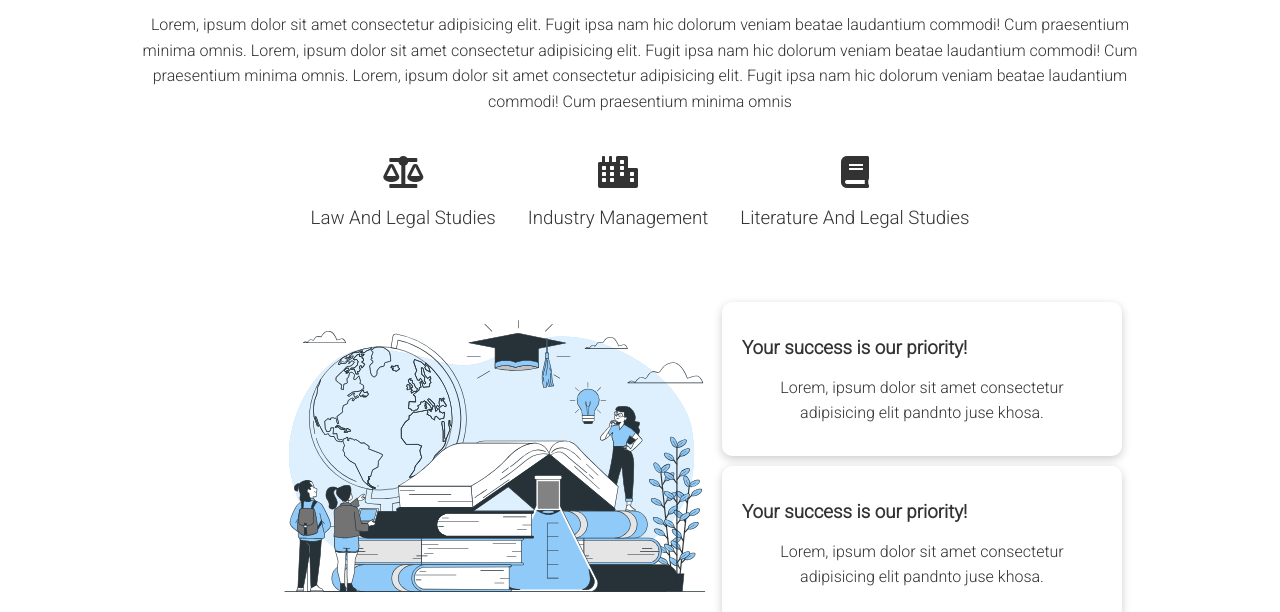
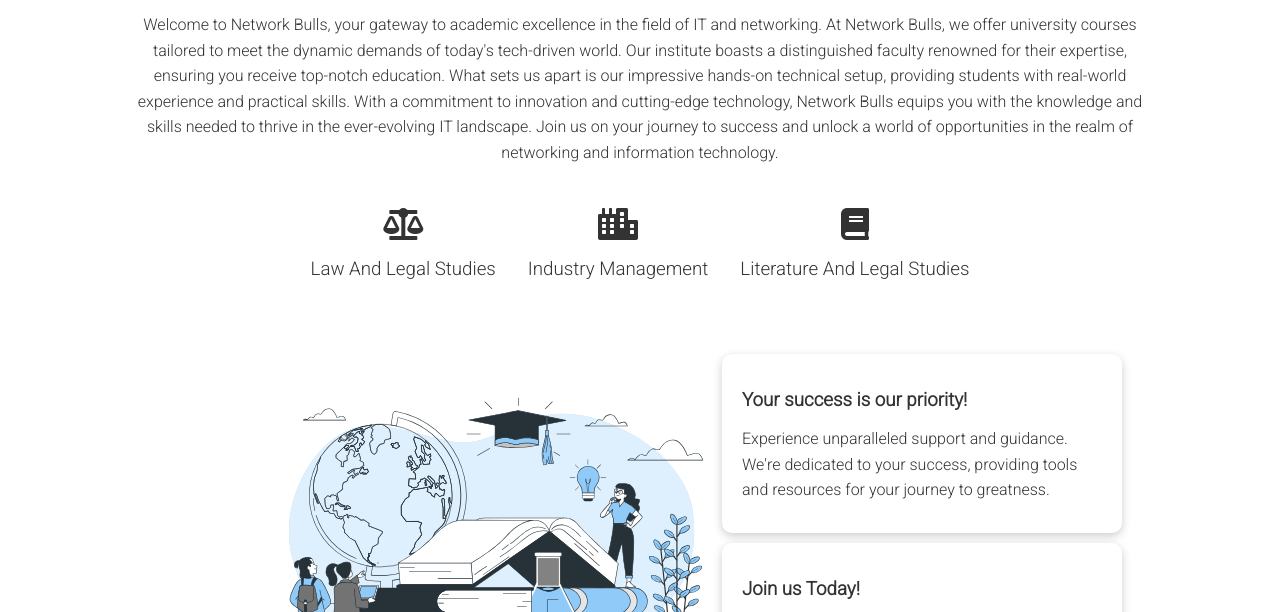
Before and after one commit to nis6/NB-Landing-Page, a plain HTML site: page index.html in a window 1280 px wide. Shown: the part 636-1248 px from the top of the page. Drawn offline with nearby package versions, Linux system fonts and the light colour scheme.

Commit message:
changed content

```diff
--- a/index.html
+++ b/index.html
@@ -55,12 +55,17 @@
       <div class="main">
         <h1>About Us</h1>
         <p>
-          Lorem, ipsum dolor sit amet consectetur adipisicing elit. Fugit ipsa nam
-          hic dolorum veniam beatae laudantium commodi! Cum praesentium minima omnis.
-          Lorem, ipsum dolor sit amet consectetur adipisicing elit. Fugit ipsa nam
-          hic dolorum veniam beatae laudantium commodi! Cum praesentium minima omnis.
-          Lorem, ipsum dolor sit amet consectetur adipisicing elit. Fugit ipsa nam
-          hic dolorum veniam beatae laudantium commodi! Cum praesentium minima omnis
+          Welcome to Network Bulls, your gateway to academic excellence in the field
+          of IT and networking. At Network Bulls, we offer university courses
+          tailored to meet the dynamic demands of today's tech-driven world. Our
+          institute boasts a distinguished faculty renowned for their expertise,
+          ensuring you receive top-notch education. What sets us apart is our
+          impressive hands-on technical setup, providing students with real-world
+          experience and practical skills. With a commitment to innovation and
+          cutting-edge technology, Network Bulls equips you with the knowledge and
+          skills needed to thrive in the ever-evolving IT landscape. Join us on your
+          journey to success and unlock a world of opportunities in the realm of
+          networking and information technology.
         </p>
         <div class="schools">
           <div>
@@ -83,15 +88,15 @@
           <div class="card">
             <h3>Your success is our priority!</h3>
             <p>
-              Lorem, ipsum dolor sit amet consectetur adipisicing elit pandnto juse
-              khosa.
+              Experience unparalleled support and guidance. We're dedicated to your
+              success, providing tools and resources for your journey to greatness.
             </p>
           </div>
           <div class="card">
-            <h3>Your success is our priority!</h3>
+            <h3>Join us Today!</h3>
             <p>
-              Lorem, ipsum dolor sit amet consectetur adipisicing elit pandnto juse
-              khosa.
+              Join us today for a transformative experience. Unlock your potential
+              with our dedicated team and seize opportunities for growth.
             </p>
           </div>
         </div>
--- a/styles/about.css
+++ b/styles/about.css
@@ -28,6 +28,7 @@
 
 .second {
   padding: 1rem 4rem;
+  text-align: start;
   display: flex;
   @media (max-width: 800px) {
     flex-direction: column;
```
